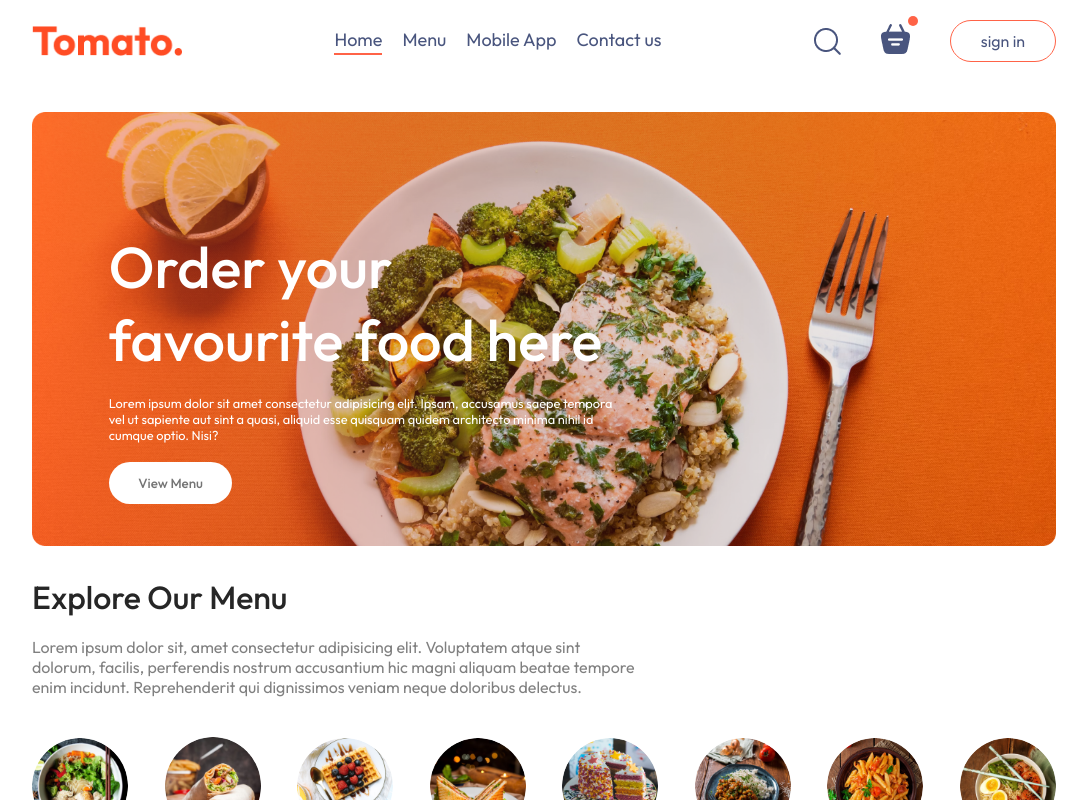
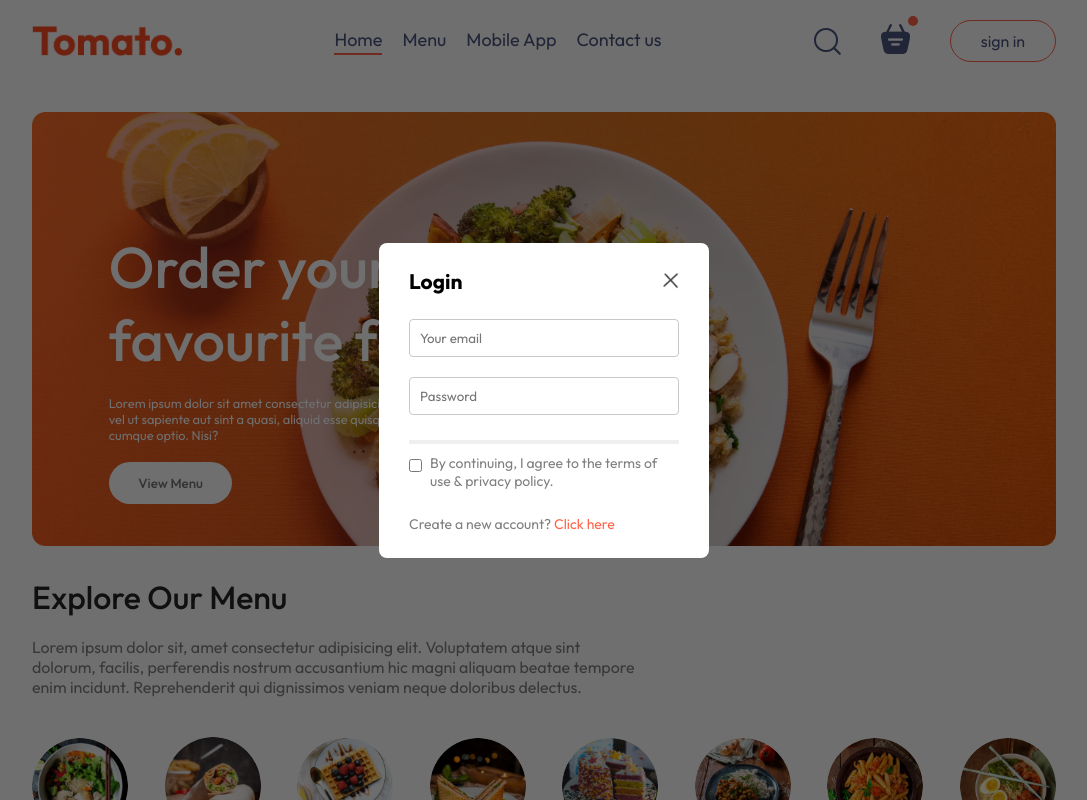
Before and after one commit to Shivatyagi01/Food-Delivery-App-in-React, a React (Vite) app in the folder frontend/: page / in a window 1280 px wide. Both pictures are taken after a click on the button "sign in". Shown: the top 800 px of the page, without its empty margins (96-1183 px from the left). Built offline with nearby package versions, Linux system fonts and the light colour scheme.

Commit message:
Login and Register component

```diff
--- a/frontend/src/App.jsx
+++ b/frontend/src/App.jsx
@@ -1,4 +1,4 @@
-import React from 'react'
+import React, { useState } from 'react'
 import './index.css'
 import Navbar from './components/Navbar/Navbar'
 import { Route, Routes } from 'react-router-dom'
@@ -6,12 +6,17 @@
 import Cart from './pages/Cart/Cart'
 import PlaceOrder from './pages/PlaceOrder/PlaceOrder'
 import Footer from './components/Footer/Footer'
+import LoginPopup from './components/LoginPopup/LoginPopup'
 
 const App = () => {
+
+  const [showLogin, setShowLogin] = useState(false)
+
   return (
     <>
+      {showLogin ? <LoginPopup setShowLogin={setShowLogin} /> : <></>}
       <div className='app'>
-        <Navbar />
+        <Navbar setShowLogin={setShowLogin} />
         <Routes>
           <Route path='/' element={<Home />}></Route>
           <Route path='/cart' element={<Cart />}></Route>
--- /dev/null
+++ b/frontend/src/components/LoginPopup/LoginPopup.css
@@ -0,0 +1,74 @@
+.login-popup {
+    position: absolute;
+    z-index: 1;
+    width: 100%;
+    height: 100%;
+    background-color: #00000090;
+    display: grid;
+}
+
+.login-popup .login-popup-container {
+    place-self: center;
+    width: max(23vw, 330px);
+    color: #808080;
+    background-color: white;
+    display: flex;
+    flex-direction: column;
+    gap: 25px;
+    padding: 25px 30px;
+    border-radius: 8px;
+    font-size: 14px;
+    animation: fadeIn 0.5s;
+}
+
+.login-popup-title {
+    display: flex;
+    justify-content: space-between;
+    align-items: center;
+    color: black;
+}
+
+.login-popup-title img {
+    width: 16px;
+    cursor: pointer;
+}
+
+.login-popup-inputs {
+    display: flex;
+    flex-direction: column;
+    gap: 20px;
+}
+
+.login-popup-inputs input {
+    outline: none;
+    border: 1px solid #c9c9c9;
+    padding: 10px;
+    border-radius: 4px;
+}
+
+.login-popup-inputs button {
+    border: none;
+    padding: 10px;
+    border-radius: 4px;
+    color: white;
+    background-color: tomato;
+    font-size: 15px;
+    cursor: pointer;
+}
+
+.login-popup-condition {
+    display: flex;
+    align-items: start;
+    gap: 8px;
+    margin-top: -15px;
+}
+
+.login-popup-condition input {
+    margin-top: 5px;
+}
+
+.login-popup p span {
+    color: tomato;
+    font-size: 500;
+    cursor: pointer;
+}
--- /dev/null
+++ b/frontend/src/components/LoginPopup/LoginPopup.jsx
@@ -0,0 +1,34 @@
+import React, { useState } from 'react'
+import './LoginPopup.css'
+import { assets } from '../../assets/assets'
+
+const LoginPopup = ({ setShowLogin }) => {
+
+    const [currentState, setcurrentState] = useState("Login")
+
+    return (
+        <div className='login-popup'>
+            <form className="login-popup-container">
+                <div className="login-popup-title">
+                    <h2>{currentState}</h2>
+                    <img onClick={() => setShowLogin(false)} src={assets.cross_icon} alt="" />
+                </div>
+                <div className="login-popup-inputs">
+                    {currentState === "Login" ? <></> : <input type="text" placeholder='Your name' required />}
+                    <input type="email" placeholder='Your email' required />
+                    <input type="password" placeholder='Password' required />
+                </div>
+                <button>{currentState === "Sign up" > "Create account" > "Login"}</button>
+                <div className="login-popup-condition">
+                    <input type="checkbox" required />
+                    <p>By continuing, I agree to the terms of use & privacy policy.</p>
+                </div>
+                {currentState === "Login"
+                    ? <p>Create a new account? <span onClick={() => setcurrentState("Sign Up")}>Click here</span></p>
+                    : <p>Already have an account? <span onClick={() => setcurrentState("Log In")}>Login here</span></p>}
+            </form>
+        </div>
+    )
+}
+
+export default LoginPopup
--- a/frontend/src/components/Navbar/Navbar.jsx
+++ b/frontend/src/components/Navbar/Navbar.jsx
@@ -3,7 +3,7 @@
 import { assets } from '../../assets/assets'
 import { Link } from 'react-router-dom';
 
-const Navbar = () => {
+const Navbar = ({ setShowLogin }) => {
 
     const [menu, setMenu] = useState("home");
 
@@ -22,7 +22,7 @@
                     <img src={assets.basket_icon} alt="" />
                     <div className="dot"></div>
                 </div>
-                <button>sign in</button>
+                <button onClick={() => setShowLogin(true)}>sign in</button>
             </div>
         </div>
     )
```
